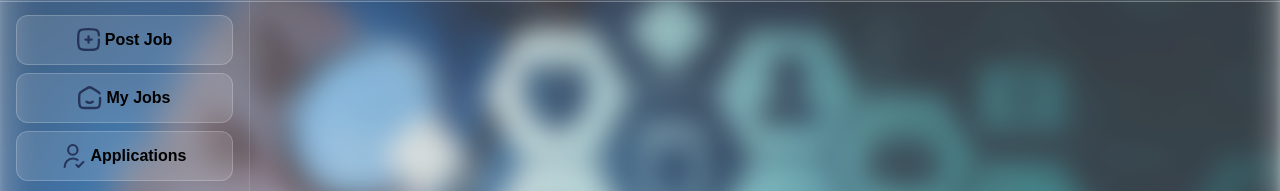
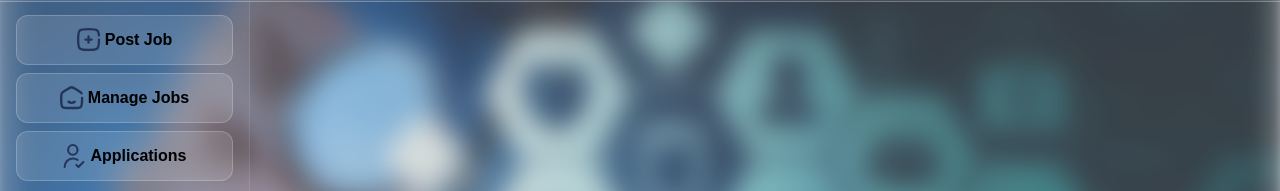
Before and after one commit to NataliaIancovscaia/Examensarbete-Health-Work-Force, a React (Vite) app in the folder frontend/: page /dashboard in a window 1280 px wide. Shown: the part 113-304 px from the top of the page. Built offline with nearby package versions, Linux system fonts and the light colour scheme; no server answers.

Commit message:
Added changes i AddJob for clear field after publish

```diff
--- a/frontend/src/pages/AddJob.tsx
+++ b/frontend/src/pages/AddJob.tsx
@@ -79,16 +79,23 @@ const AddJob = () => {
     alert(data.message);
 
     if (data.success) {
+
       setTitle('');
       setSalary('');
       setDescription('');
-        quillRef.current?.setText('');
+      setLocation('Malmo');
+      setCategory('Diagnostics');
+      setLevel('Intermediate Level');
+
+
+      quillRef.current?.setContents([]);
     }
   } catch (error: unknown) {
     alert(getErrorMessage(error));
     console.error(error);
   }
 };
+
 
   return (
     <form onSubmit={handleSubmit} className="add-job-form">
--- a/frontend/src/pages/Dashboard.tsx
+++ b/frontend/src/pages/Dashboard.tsx
@@ -31,7 +31,7 @@ const Dashboard = () => {
 
           <NavLink to="/dashboard/manage-jobs" className="dashboard-link">
             <img src={assets.home_icon} alt="home icon" />
-            <span>My Jobs</span>
+            <span>Manage Jobs</span>
           </NavLink>
 
           <NavLink to="/dashboard/view-applications" className="dashboard-link">
```
Lines whose indentation alone changed are shown as unchanged.
